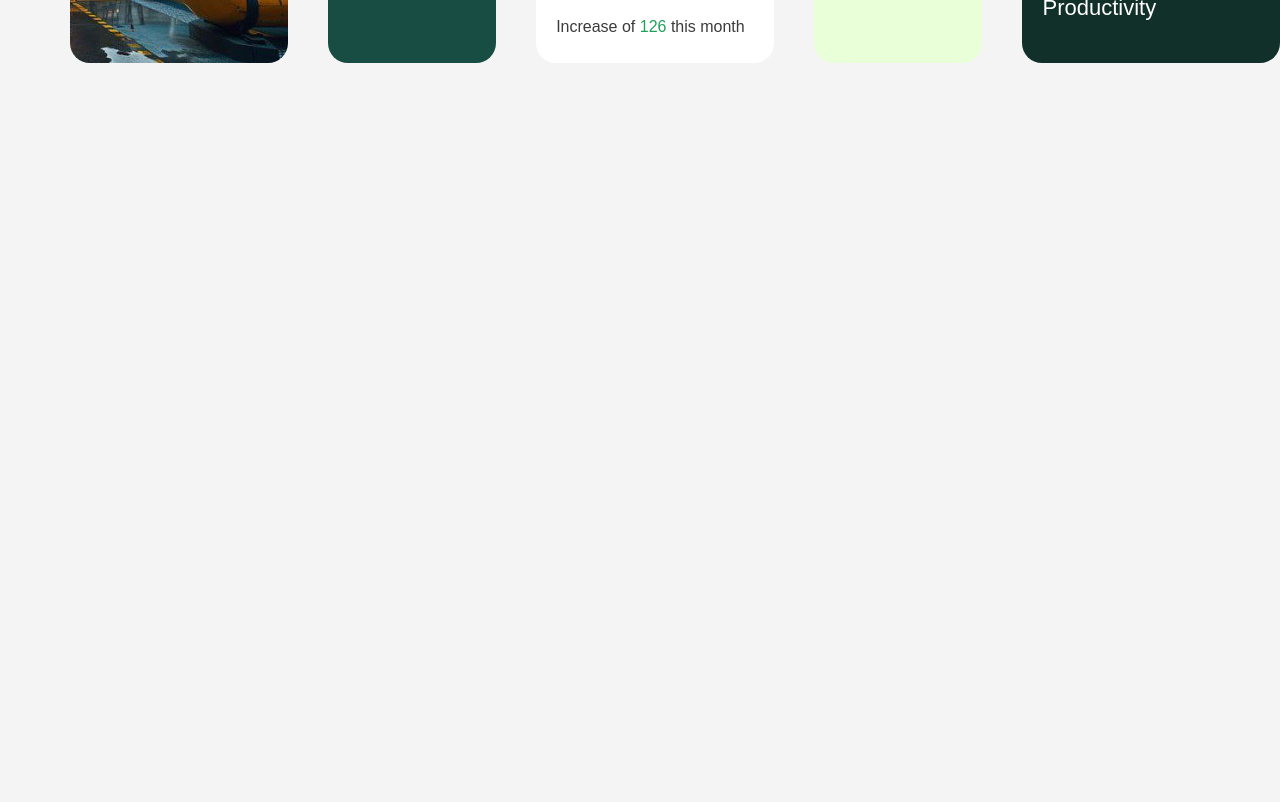
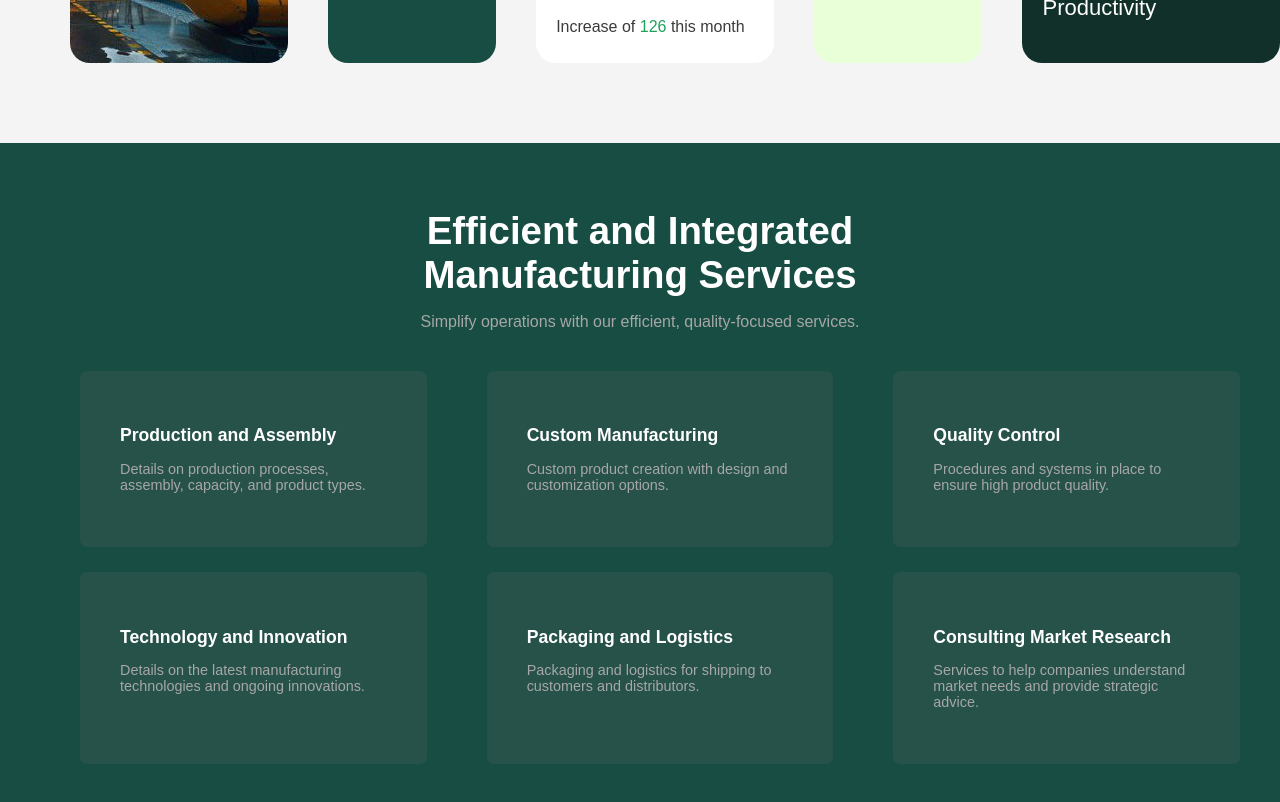
Before and after one commit to Haaget/project, a plain HTML site: page app/index.html in a window 1280 px wide. Shown: the part 734-1536 px from the top of the page. Before the commit the page ends 817 px from the top, so only its background shows below. Drawn offline with Linux system fonts and the light colour scheme.

Commit message:
The second part with blocks has been implemented.

```diff
--- a/app/index.html
+++ b/app/index.html
@@ -7,6 +7,7 @@
   <link rel="stylesheet" href="style.css">
 </head>
 <body>
+    <div class="top-half">
     <div class="container">
         <img src="1.png" alt="icon">
         <p>Prodmast</p>
@@ -73,5 +74,44 @@
             </p>
         </div>
     </div>
+    </div>
+
+    <div class="bottom-half">
+        <div class="container3">
+        <h1 class="title">
+            <div>Efficient and Integrated</div>
+            <div>Manufacturing Services</div>
+        </h1>
+        <p class="subtitle">Simplify operations with our efficient, quality-focused services.</p>
+        <div class="grid">
+            <div class="card">
+                <h2 class="card-title">Production and Assembly</h2>
+                <p class="card-description">Details on production processes, assembly, capacity, and product types.</p>
+            </div>
+            <div class="card">
+                <h2 class="card-title">Custom Manufacturing</h2>
+                <p class="card-description">Custom product creation with design and customization options.</p>
+            </div>
+            <div class="card">
+                <h2 class="card-title">Quality Control</h2>
+                <p class="card-description">Procedures and systems in place to ensure high product quality.</p>
+            </div>
+        </div>
+        <div class="grid">
+            <div class="card">
+                <h2 class="card-title">Technology and Innovation</h2>
+                <p class="card-description">Details on the latest manufacturing technologies and ongoing innovations.</p>
+            </div>
+            <div class="card">
+                <h2 class="card-title">Packaging and Logistics</h2>
+                <p class="card-description">Packaging and logistics for shipping to customers and distributors.</p>
+            </div>
+            <div class="card">
+                <h2 class="card-title">Consulting Market Research</h2>
+                <p class="card-description">Services to help companies understand market needs and provide strategic advice.</p>
+            </div>
+        </div>
+        </div>
+    </div>
 </body>
 </html>
--- a/app/style.css
+++ b/app/style.css
@@ -1,9 +1,21 @@
 body {
     font-family: Arial, sans-serif;
     background-color: #f4f4f4;
+    display: flex;
+    flex-direction: column;
     margin: 0;
     padding: 0;
 }
+
+.top-half {
+    flex: 1;
+    background-color: f4f4f4;
+}
+
+.bottom-half {
+    flex: 1;
+    background-color: #174d42;
+  }
 
 .center-top {
     position: absolute;
@@ -147,6 +159,7 @@ body {
     display: flex;
     gap: 20px;
     margin-top: 25px;
+    margin-bottom: 60px;
 }
 
 .block {
@@ -236,3 +249,55 @@ body {
     align-items: flex-start;
     gap: 5px;
 }
+
+.container3 {
+    text-align: center;
+    max-width: 1200px;
+    padding: 40px;
+}
+
+.title {
+    font-size: 2.4rem;
+    font-weight: bold;
+    margin-bottom: 10px;
+    color:#fff;
+}
+
+.subtitle {
+    font-size: 1rem;
+    margin-bottom: 40px;
+    color: #a7a7a7;
+}
+
+.grid {
+    display: grid;
+    grid-template-columns: repeat(auto-fit, minmax(300px, 1fr));
+    gap: 20px;
+}
+
+.card {
+    background-color: #265249;
+    color:#fff;
+    margin-left: 40px;
+    border-radius: 7px;
+    padding: 40px;
+    margin-bottom: 25px;
+    text-align: left;
+    transition: transform 0.3s, box-shadow 0.3s;
+}
+
+.card:hover {
+    transform: translateY(-5px);
+    box-shadow: 0 8px 12px rgba(0, 0, 0, 0.4);
+}
+
+.card-title {
+    font-size: 1.1rem;
+    font-weight: bold;
+    margin-bottom: 10px;
+}
+
+.card-description {
+    font-size: 0.9rem;
+    color: #a7a7a7;
+}
```
